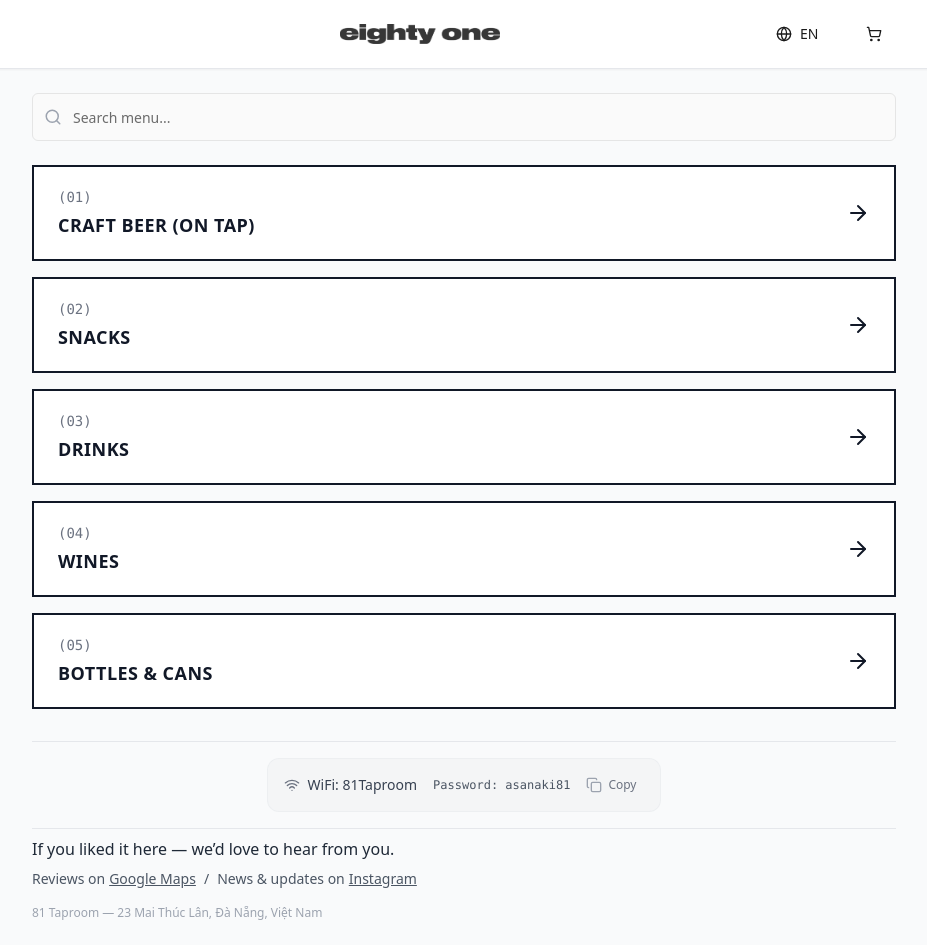
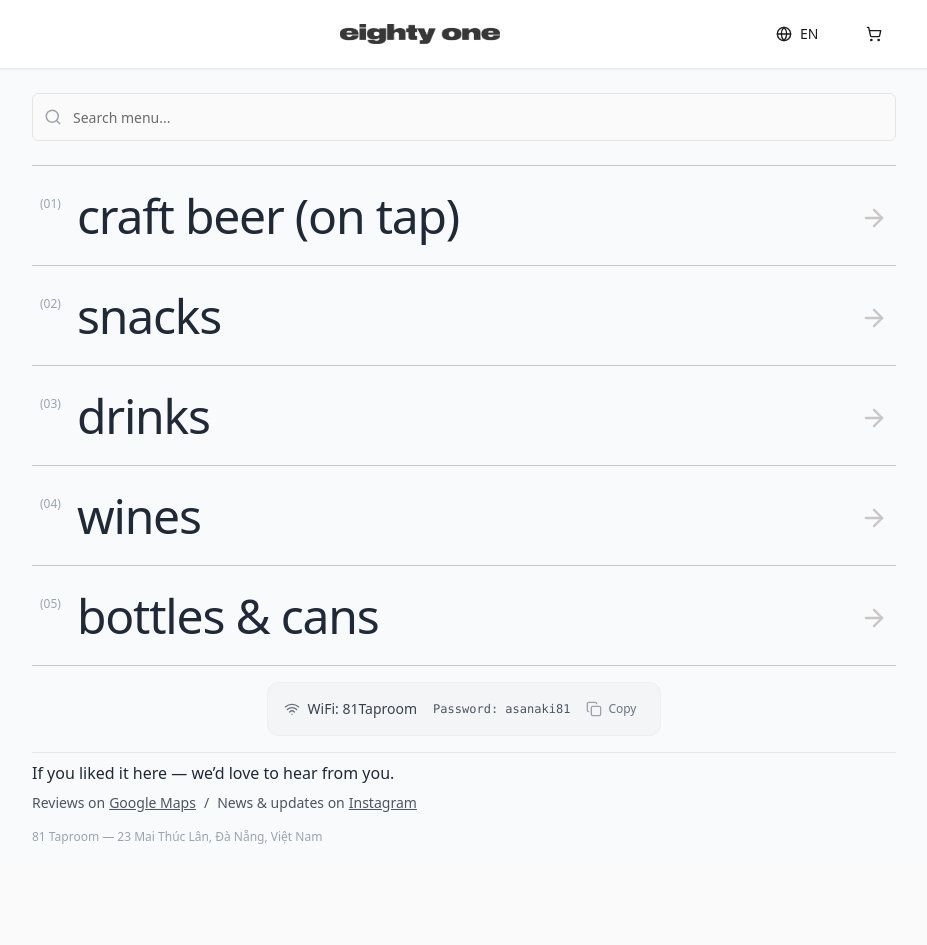
Before and after one commit to alibeksopuev-dev/81-Taproom, a React (Vite) app: page / in a window 1280 px wide. Shown: the whole page, without its empty margins (176-1103 px from the left). After the commit the page ends 869 px from the top, so only its background shows below. Built offline with nearby package versions, Linux system fonts and the light colour scheme.

Commit message:
everything

```diff
--- a/src/components/CategoryButton/CategoryButton.tsx
+++ b/src/components/CategoryButton/CategoryButton.tsx
@@ -35,11 +35,11 @@
       to={`/category/${category.id}`}
       className={categoryButtonStyles()}
     >
-      <div className="flex flex-col gap-1">
+      <div className="flex gap-4 items-start">
         <span className={categoryNumberStyles()}>{formattedNumber}</span>
         <span className={categoryNameStyles()}>{getCategoryName()}</span>
       </div>
-      <ArrowRight className={categoryArrowStyles()} size={24} />
+      <ArrowRight className={categoryArrowStyles()} size={28} />
     </Link>
   );
 }
--- a/src/components/CategoryButton/category-button.styles.ts
+++ b/src/components/CategoryButton/category-button.styles.ts
@@ -3,18 +3,17 @@
 export const categoryButtonStyles = cva(
   [
     'group relative flex items-center justify-between',
-    'w-full min-h-[80px] px-6 py-5',
-    'bg-white border-2 border-gray-900',
+    'w-full min-h-[100px] py-6 px-2',
+    'border-b border-[#C9C6C6]',
     'transition-all duration-200',
-    'hover:bg-gray-50 hover:shadow-lg hover:scale-[1.02]',
-    'active:scale-[0.98]',
+    'hover:bg-gray-50/50',
     'touch-manipulation',
   ],
   {
     variants: {
       size: {
-        default: 'min-h-[80px] px-6 py-5',
-        large: 'min-h-[96px] px-8 py-6',
+        default: 'py-6',
+        large: 'py-8',
       },
     },
     defaultVariants: {
@@ -24,18 +23,18 @@
 );
 
 export const categoryNumberStyles = cva([
-  'text-sm font-mono text-gray-500',
+  'text-xs font-light text-gray-400 mt-1',
   'transition-colors duration-200',
-  'group-hover:text-gray-700',
 ]);
 
 export const categoryNameStyles = cva([
-  'text-lg font-semibold text-gray-900 uppercase tracking-wide',
-  'transition-colors duration-200',
+  'text-4xl md:text-5xl font-normal text-gray-800 lowercase tracking-tight',
+  'transition-all duration-200',
+  'group-hover:underline decoration-1 underline-offset-8',
 ]);
 
 export const categoryArrowStyles = cva([
-  'text-gray-900',
-  'transition-transform duration-200',
-  'group-hover:translate-x-1',
+  'text-[#C9C6C6] mt-1',
+  'transition-all duration-200',
+  'group-hover:text-gray-900 group-hover:translate-x-1',
 ]);
--- a/src/pages/Home.tsx
+++ b/src/pages/Home.tsx
@@ -68,7 +68,7 @@
           </div>
         ) : (
           /* Categories Grid */
-          <div className="grid gap-4 mb-8">
+          <div className="flex flex-col border-t border-[#C9C6C6] mb-4">
             {sortedCategories.map((category) => (
               <CategoryButton
                 key={category.id}
@@ -79,7 +79,7 @@
           </div>
         )}
 
-        <div className="pt-4 flex flex-col items-center gap-2 border-t border-gray-200">
+        <div className="flex flex-col items-center gap-2">
           <div className="flex items-center gap-2 text-sm text-gray-700 bg-gray-100/80 px-4 py-3 rounded-xl border border-gray-200/50 max-w-fit">
             <Wifi size={16} className="text-gray-500" />
             <div className="flex flex-col sm:flex-row sm:items-center gap-1 sm:gap-4">
```
